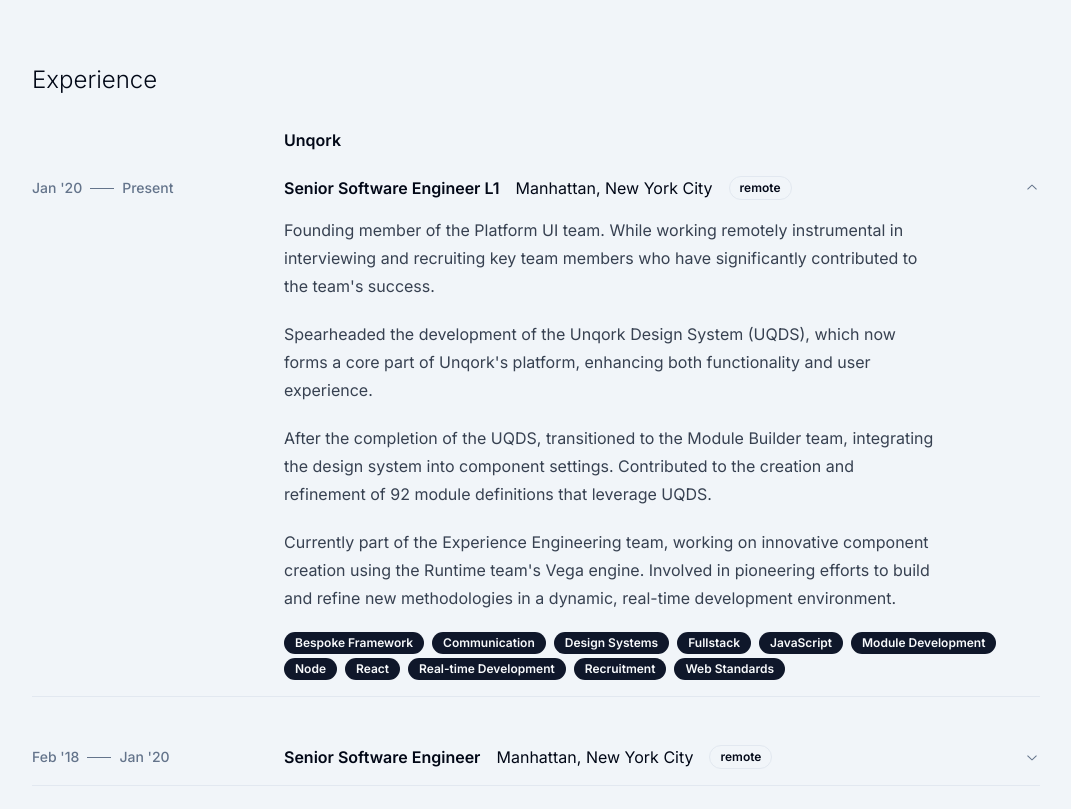
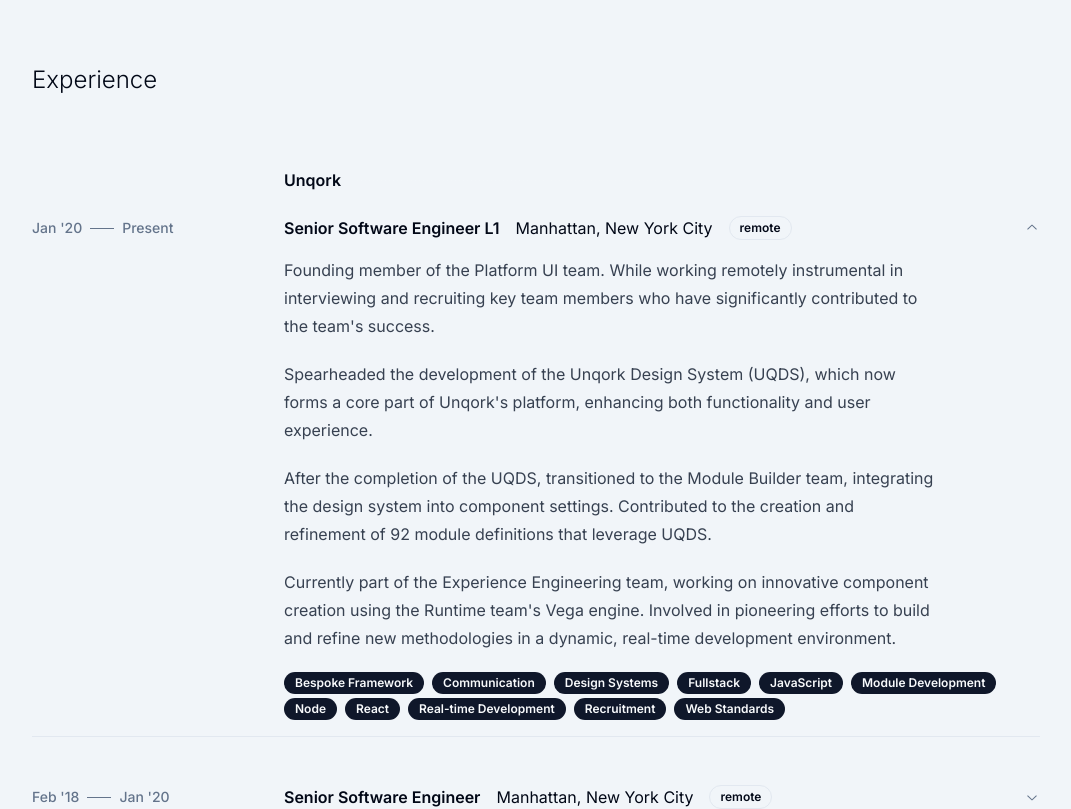
Before and after one commit to josephdburdick/j0e.me, a Next.js app: page / in a window 1280 px wide. Shown: the part 840-1649 px from the top of the page, without its empty margins (104-1175 px from the left). Built offline with nearby package versions, Linux system fonts and the light colour scheme; no server answers.

Commit message:
Replace blur bg with gradient and a touch of top padding for each company

```diff
--- a/src/app/_content/Experience.tsx
+++ b/src/app/_content/Experience.tsx
@@ -85,7 +85,7 @@
     <li
       key={`experience-${experience.company}`}
       id={`experience-${experience.company}`}
-      className="grid gap-2"
+      className="grid gap-2 pt-10"
     >
       <div className="grid grid-cols-12">
         <div className="col-span-12 font-semibold md:col-span-8 md:col-start-4">
@@ -134,7 +134,7 @@
       <div className="container prose-scale space-y-4">
         <h4 className="text-2xl font-light">Experience</h4>
       </div>
-      <div className="mt-8 flex w-full flex-1">{renderExperiences}</div>
+      <div className="flex w-full flex-1">{renderExperiences}</div>
     </div>
   )
 }
--- a/src/app/_content/Intro.tsx
+++ b/src/app/_content/Intro.tsx
@@ -69,7 +69,7 @@
       </div>
       <div
         className={cn(
-          "fixed top-0 w-full bg-gradient-to-b from-background backdrop-blur-sm transition-opacity duration-300 dark:mix-blend-plus-darker dark:backdrop-blur-none",
+          "fixed top-0 w-full bg-gradient-to-b from-background transition-opacity duration-300 dark:mix-blend-plus-darker dark:backdrop-blur-none",
           isSticky ? "opacity-100" : "opacity-0",
         )}
       >
```
